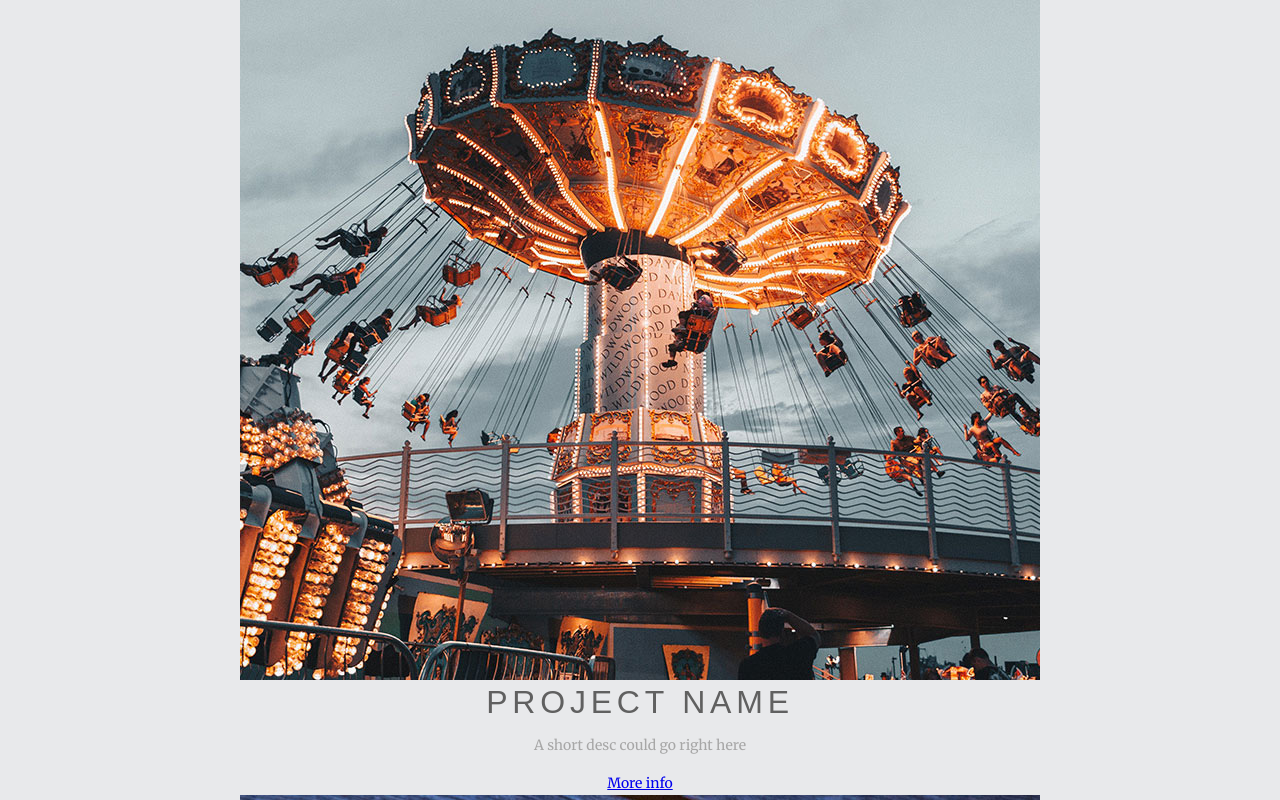
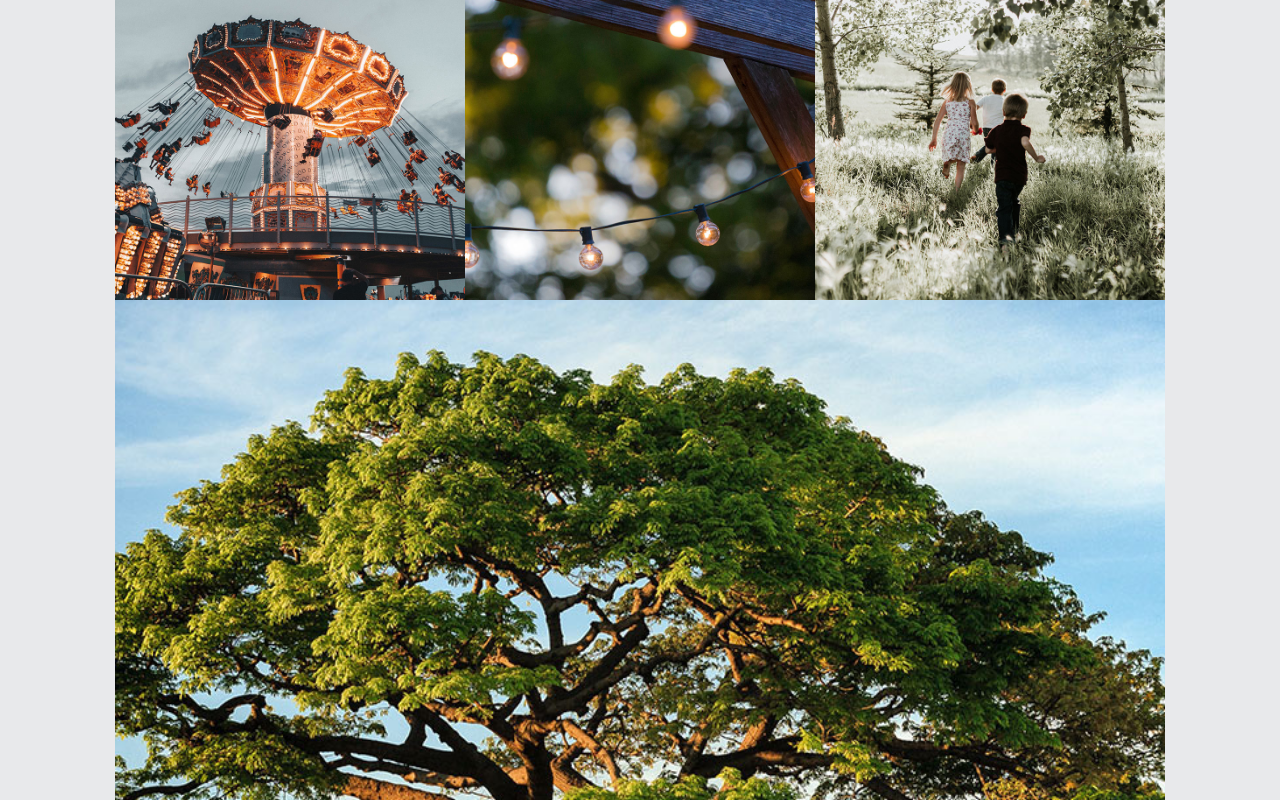
Before and after one commit to iachieve/beauty-of-css-grid, a website: page portfolio-1/index.html in a window 1280 px wide. Shown: the part 2060-2860 px from the top of the page. Drawn offline with Linux system fonts and the light colour scheme; a web font is replaced by a local one.

Commit message:
design portfolio section

```diff
--- a/portfolio-1/index.html
+++ b/portfolio-1/index.html
@@ -5,9 +5,9 @@
   <meta charset="UTF-8">
   <meta name="viewport" content="width=device-width, initial-scale=1.0">
   <title>Document</title>
-  <link rel="stylesheet" href="./dist/main.css?cb=1588168887970">
+  <link rel="stylesheet" href="./dist/main.css?cb=1588171759598">
 
-  <script src="./dist/all.js?cb=1588168887970"></script>
+  <script src="./dist/all.js?cb=1588171759598"></script>
 </head>
 
 <body>
@@ -46,51 +46,46 @@
 
   <section class="portfolio">
     <h1>My Work</h1>
-    <!-- portfolio item 1 -->
     <div class="portfolio-items">
+      <!-- portfolio item 1 -->
       <figure class="portfolio-item featured">
-        <img src="./img/portfolio-01.jpg" alt="portfolio item">
+        <img class="portfolio-image" src="./img/portfolio-01.jpg" alt="portfolio item"/>
         <figcaption>
-          <h2 class="portfolio title">Project Name</h2>
+          <h2 class="portfolio-title">Project Name</h2>
           <p class="portfolio-desc">
             A short desc could go right here
           </p>
           <a href="#" class="portfolio-link">More info</a>
         </figcaption>
       </figure>
-    </div>
     <!-- portfolio item 2 -->
-    <div class="portfolio-items">
       <figure class="portfolio-item ">
-        <img src="./img/portfolio-03.jpg" alt="portfolio item">
+        <img class="portfolio-image" src="./img/portfolio-03.jpg" alt="portfolio item"/>
         <figcaption>
-          <h2 class="portfolio title">Project Name</h2>
+          <h2 class="portfolio-title">Project Name</h2>
           <p class="portfolio-desc">
             A short desc could go right here
           </p>
           <a href="#" class="portfolio-link">More info</a>
         </figcaption>
       </figure>
-    </div>
+
     <!-- portfolio item 4 -->
-    <div class="portfolio-items">
       <figure class="portfolio-item">
-        <img src="./img/portfolio-04.jpg" alt="portfolio item">
+        <img class="portfolio-image" src="./img/portfolio-04.jpg" alt="portfolio item"/>
         <figcaption>
-          <h2 class="portfolio title">Project Name</h2>
+          <h2 class="portfolio-title">Project Name</h2>
           <p class="portfolio-desc">
             A short desc could go right here
           </p>
           <a href="#" class="portfolio-link">More info</a>
         </figcaption>
       </figure>
-    </div>
     <!-- portfolio item 5 -->
-    <div class="portfolio-items">
       <figure class="portfolio-item">
-        <img src="./img/portfolio-05.jpg" alt="portfolio item">
+        <img class="portfolio-image" src="./img/portfolio-05.jpg" alt="portfolio item"/>
         <figcaption>
-          <h2 class="portfolio title">Project Name</h2>
+          <h2 class="portfolio-title">Project Name</h2>
           <p class="portfolio-desc">
             A short desc could go right here
           </p>
--- a/portfolio-1/scss/partials/_portfolio.scss
+++ b/portfolio-1/scss/partials/_portfolio.scss
@@ -1,4 +1,99 @@
-.portfolio{
+.portfolio {
   text-align: center;
   background: $light-gray;
+  padding: 5em 0;
 }
+
+.portfolio-items {
+  display: flex;
+  flex-wrap: wrap;
+  @include container($max-width: 75em);
+}
+
+.portfolio-item {
+  position: relative;
+  overflow: hidden;
+  flex: 1 1 20rem;
+
+  .portfolio-image {
+    display: block;
+    width: 100%;
+  }
+
+  figcaption {
+    position: absolute;
+
+    background: rgba($accent, .75);
+    color: $white;
+    text-align: left;
+
+    display: flex;
+    flex-direction: column;
+
+    padding: 1em;
+
+    transition: top ease-in-out 250ms;
+
+    top: 100%;
+    bottom: 0;
+    right: 0;
+    left: 0;
+  }
+
+  &:hover figcaption,
+  &:focus figcaption {
+    top: 0;
+  }
+}
+
+
+
+.portfolio-title {
+  color: $white;
+  font-size: 2rem;
+  margin-bottom: auto;
+}
+
+.portfolio-desc {
+  display: none;
+}
+
+.portfolio-link {
+  color: $white;
+  font-weight: $fw-b;
+  font-size: 1.1rem;
+  text-decoration: none;
+  border-bottom: 2px solid $white;
+  align-self: flex-start;
+
+  &::after {
+    content: url(../img/arrow-white.svg);
+    display: inline-block;
+    ;
+    height: .8em;
+    width: .8em;
+    margin-left: .5em;
+  }
+}
+
+// @supports (display: grid) {
+//   .portfolio-items {
+//     display: grid;
+//     grid-template-columns: repeat(2, 1fr);
+//     gap: 1em;
+//   }
+
+//   .portfolio-item.featured {
+//     grid-column: 1 / span 2;
+//     grid-row: 1 / span 2;
+//   }
+
+//   .featured {
+//     .portfolio-title {
+//       font-size: 5rem;
+//     }
+//     .portfolio-desc{
+//       display: block;
+//     }
+//   }
+// }
```
Also changed, not shown: portfolio-1/dist/main.css, portfolio-1/scss/partials/_about-me.scss (line endings or trailing spaces), 1 other file.
